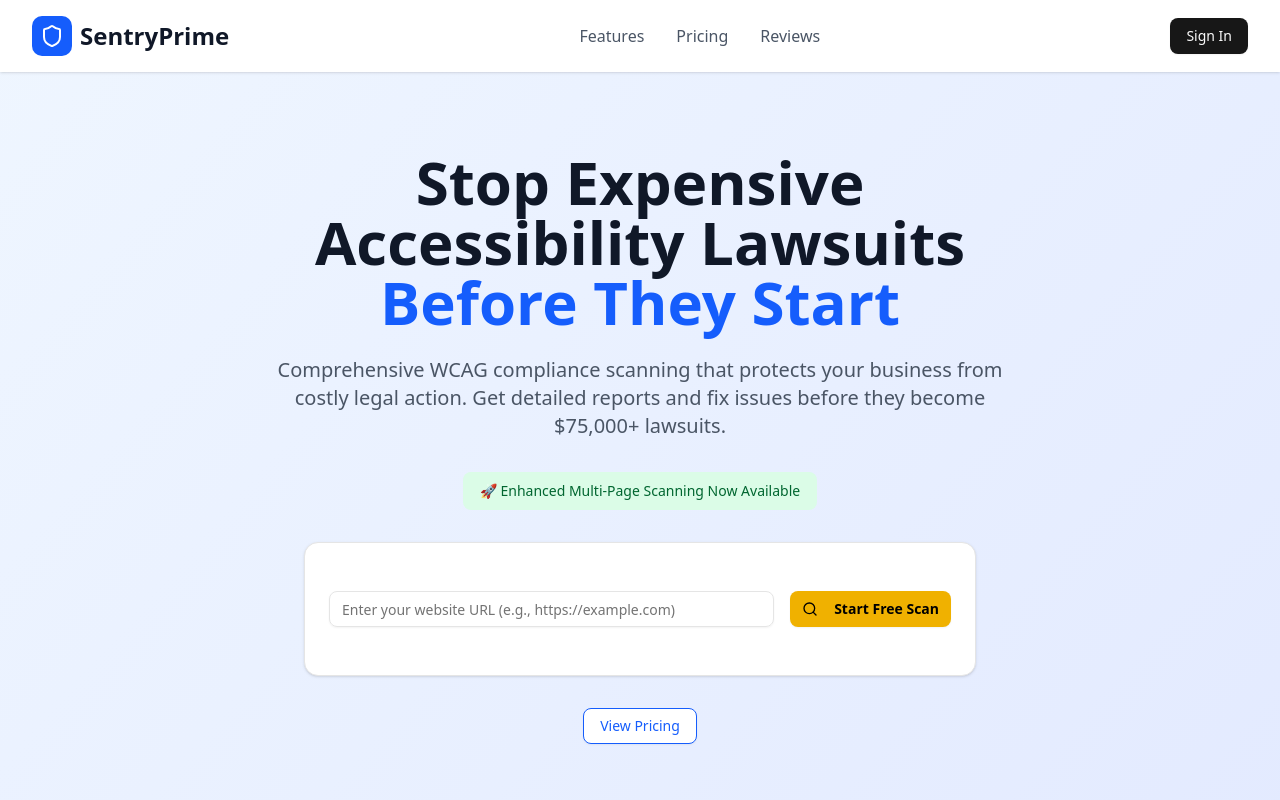
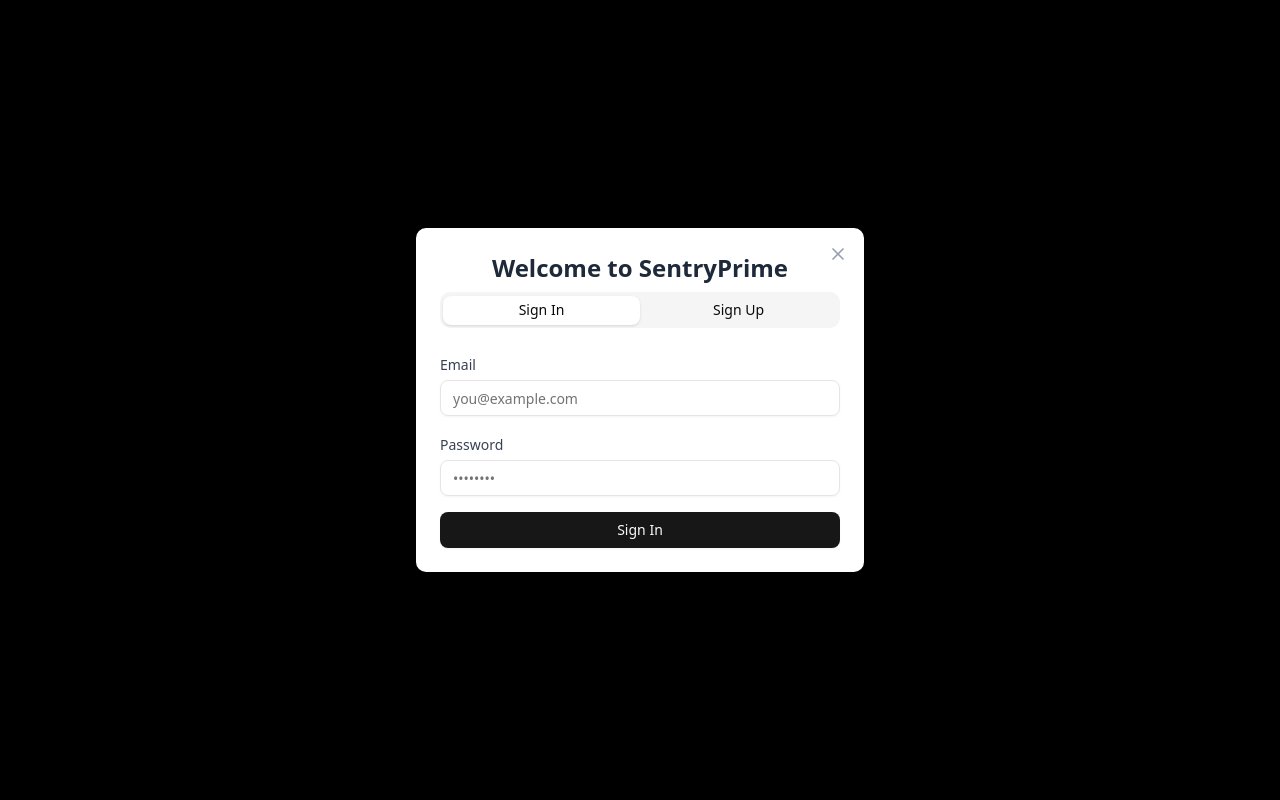
Before and after one commit to SentryPrime1/sentryprime-frontend-final, a React (Vite) app: page / in a window 1280 px wide. Shown: the top 800 px of the page. Built offline with nearby package versions, Linux system fonts and the light colour scheme.

Commit message:
Update AuthModal.jsx

```diff
--- a/src/components/ui/AuthModal.jsx
+++ b/src/components/ui/AuthModal.jsx
@@ -1,78 +1,56 @@
 import React, { useState } from 'react'
 import { Button } from '@/components/ui/button.jsx'
-import { Card, CardContent, CardDescription, CardHeader, CardTitle } from '@/components/ui/card.jsx'
 import { Input } from '@/components/ui/input.jsx'
-import { Label } from '@/components/ui/label.jsx'
 import { Tabs, TabsContent, TabsList, TabsTrigger } from '@/components/ui/tabs.jsx'
 import { Alert, AlertDescription } from '@/components/ui/alert.jsx'
-import { X, Loader2, AlertCircle } from 'lucide-react'
+import { AlertTriangle, X, Loader2 } from 'lucide-react'
 
-const AuthModal = ({ isOpen, onClose, onAuthSuccess }) => {
+const AuthModal = ({ onClose, onAuthSuccess }) => {
+  const [activeTab, setActiveTab] = useState('signin')
+  const [error, setError] = useState('')
   const [loading, setLoading] = useState(false)
-  const [error, setError] = useState('')
 
-  // Login form state
-  const [loginData, setLoginData] = useState({
-    email: '',
-    password: ''
-  })
+  // Form state
+  const [email, setEmail] = useState('')
+  const [password, setPassword] = useState('')
+  const [confirmPassword, setConfirmPassword] = useState('')
+  const [firstName, setFirstName] = useState('')
+  const [lastName, setLastName] = useState('')
 
-  // Registration form state
-  const [registerData, setRegisterData] = useState({
-    firstName: '',
-    lastName: '',
-    email: '',
-    password: '',
-    confirmPassword: ''
-  })
-
+  // API call helper
   const apiCall = async (endpoint, data) => {
     const baseUrl = process.env.REACT_APP_BACKEND_URL || 'https://sentryprime-backend-clean-production.up.railway.app'
-
-  // --- ADD THIS LINE FOR DEBUGGING ---
-  console.log('Attempting to call backend at:', baseUrl );
+    console.log('Attempting to call backend at:', baseUrl ); // We can remove this later
 
     const response = await fetch(`${baseUrl}${endpoint}`, {
       method: 'POST',
-//...
-
       headers: {
         'Content-Type': 'application/json',
       },
       body: JSON.stringify(data)
     })
 
+    const responseData = await response.json()
+
     if (!response.ok) {
-      const errorData = await response.json().catch(() => ({}))
-      throw new Error(errorData.error || `HTTP ${response.status}`)
+      throw new Error(responseData.error || `HTTP ${response.status}`)
     }
 
-    return response.json()
+    return responseData
   }
 
+  // Handle Login
   const handleLogin = async (e) => {
     e.preventDefault()
-    if (!loginData.email || !loginData.password) {
-      setError('Please fill in all fields')
+    if (!email || !password) {
+      setError('Please enter both email and password.')
       return
     }
-
-    try {
     setLoading(true)
     setError('')
-
-      const response = await apiCall('/api/auth/login', {
-        email: loginData.email,
-        password: loginData.password
-      })
-
-      // Store auth token
-      localStorage.setItem('authToken', response.token)
-
-      // Call success callback with user data
-      onAuthSuccess(response.user)
-
-      // Close modal
+    try {
+      const data = await apiCall('/api/auth/login', { email, password })
+      onAuthSuccess(data)
       onClose()
     } catch (err) {
       setError(err.message)
@@ -81,37 +59,22 @@
     }
   }
 
+  // Handle Register
   const handleRegister = async (e) => {
     e.preventDefault()
-
-    if (!registerData.firstName || !registerData.lastName || !registerData.email || !registerData.password) {
-      setError('Please fill in all fields')
+    if (password !== confirmPassword) {
+      setError('Passwords do not match.')
       return
     }
-
-    if (registerData.password !== registerData.confirmPassword) {
-      setError('Passwords do not match')
+    if (!email || !password || !firstName || !lastName) {
+      setError('Please fill out all fields.')
       return
     }
-
-    try {
     setLoading(true)
     setError('')
-
-      const response = await apiCall('/api/auth/register', {
-        first_name: registerData.firstName,
-        last_name: registerData.lastName,
-        email: registerData.email,
-        password: registerData.password
-      })
-
-      // Store auth token
-      localStorage.setItem('authToken', response.token)
-
-      // Call success callback with user data
-      onAuthSuccess(response.user)
-
-      // Close modal
+    try {
+      const data = await apiCall('/api/auth/register', { firstName, lastName, email, password })
+      onAuthSuccess(data)
       onClose()
     } catch (err) {
       setError(err.message)
@@ -120,157 +83,72 @@
     }
   }
 
-  if (!isOpen) return null
+  return (
+    <div className="fixed inset-0 bg-black bg-opacity-50 flex items-center justify-center z-50">
+      <div className="bg-white rounded-lg shadow-2xl w-full max-w-md mx-4">
+        <div className="p-6 relative">
+          <button onClick={onClose} className="absolute top-4 right-4 text-gray-400 hover:text-gray-600">
+            <X size={20} />
+          </button>
+          <h2 className="text-2xl font-bold text-center mb-2 text-gray-800">Welcome to SentryPrime</h2>
 
-  return (
-    <div className="fixed inset-0 bg-black bg-opacity-50 flex items-center justify-center z-50 p-4">
-      <div className="bg-white rounded-lg max-w-md w-full max-h-[90vh] overflow-y-auto">
-        <div className="flex justify-between items-center p-6 border-b">
-          <h2 className="text-xl font-semibold">Welcome to SentryPrime</h2>
-          <Button variant="ghost" size="sm" onClick={onClose}>
-            <X className="h-4 w-4" />
-          </Button>
-        </div>
-
-        <div className="p-6">
-          <Tabs defaultValue="login" className="w-full">
+          <Tabs value={activeTab} onValueChange={setActiveTab} className="w-full">
             <TabsList className="grid w-full grid-cols-2">
-              <TabsTrigger value="login">Sign In</TabsTrigger>
-              <TabsTrigger value="register">Sign Up</TabsTrigger>
+              <TabsTrigger value="signin">Sign In</TabsTrigger>
+              <TabsTrigger value="signup">Sign Up</TabsTrigger>
             </TabsList>
 
             {error && (
               <Alert variant="destructive" className="mt-4">
-                <AlertCircle className="h-4 w-4" />
+                <AlertTriangle className="h-4 w-4" />
                 <AlertDescription>{error}</AlertDescription>
               </Alert>
             )}
 
-            <TabsContent value="login">
-              <Card>
-                <CardHeader>
-                  <CardTitle>Sign In</CardTitle>
-                  <CardDescription>
-                    Enter your credentials to access your dashboard
-                  </CardDescription>
-                </CardHeader>
-                <CardContent>
-                  <form onSubmit={handleLogin} className="space-y-4">
-                    <div className="space-y-2">
-                      <Label htmlFor="login-email">Email</Label>
-                      <Input
-                        id="login-email"
-                        type="email"
-                        placeholder="your@email.com"
-                        value={loginData.email}
-                        onChange={(e) => setLoginData({...loginData, email: e.target.value})}
-                        disabled={loading}
-                      />
+            <TabsContent value="signin">
+              <form onSubmit={handleLogin} className="space-y-4 mt-4">
+                <div>
+                  <label className="text-sm font-medium text-gray-700">Email</label>
+                  <Input type="email" placeholder="you@example.com" value={email} onChange={e => setEmail(e.target.value)} required className="mt-1" />
                 </div>
-                    <div className="space-y-2">
-                      <Label htmlFor="login-password">Password</Label>
-                      <Input
-                        id="login-password"
-                        type="password"
-                        placeholder="Your password"
-                        value={loginData.password}
-                        onChange={(e) => setLoginData({...loginData, password: e.target.value})}
-                        disabled={loading}
-                      />
+                <div>
+                  <label className="text-sm font-medium text-gray-700">Password</label>
+                  <Input type="password" placeholder="••••••••" value={password} onChange={e => setPassword(e.target.value)} required className="mt-1" />
                 </div>
                 <Button type="submit" className="w-full" disabled={loading}>
-                      {loading ? (
-                        <>
-                          <Loader2 className="mr-2 h-4 w-4 animate-spin" />
-                          Signing In...
-                        </>
-                      ) : (
-                        'Sign In'
-                      )}
+                  {loading ? <Loader2 className="h-4 w-4 animate-spin" /> : 'Sign In'}
                 </Button>
               </form>
-                </CardContent>
-              </Card>
             </TabsContent>
 
-            <TabsContent value="register">
-              <Card>
-                <CardHeader>
-                  <CardTitle>Create Account</CardTitle>
-                  <CardDescription>
-                    Get started with your free SentryPrime account
-                  </CardDescription>
-                </CardHeader>
-                <CardContent>
-                  <form onSubmit={handleRegister} className="space-y-4">
+            <TabsContent value="signup">
+              <form onSubmit={handleRegister} className="space-y-4 mt-4">
                 <div className="grid grid-cols-2 gap-4">
-                      <div className="space-y-2">
-                        <Label htmlFor="register-firstName">First Name</Label>
-                        <Input
-                          id="register-firstName"
-                          placeholder="John"
-                          value={registerData.firstName}
-                          onChange={(e) => setRegisterData({...registerData, firstName: e.target.value})}
-                          disabled={loading}
-                        />
+                  <div>
+                    <label className="text-sm font-medium text-gray-700">First Name</label>
+                    <Input placeholder="John" value={firstName} onChange={e => setFirstName(e.target.value)} required className="mt-1" />
                   </div>
-                      <div className="space-y-2">
-                        <Label htmlFor="register-lastName">Last Name</Label>
-                        <Input
-                          id="register-lastName"
-                          placeholder="Doe"
-                          value={registerData.lastName}
-                          onChange={(e) => setRegisterData({...registerData, lastName: e.target.value})}
-                          disabled={loading}
-                        />
+                  <div>
+                    <label className="text-sm font-medium text-gray-700">Last Name</label>
+                    <Input placeholder="Doe" value={lastName} onChange={e => setLastName(e.target.value)} required className="mt-1" />
                   </div>
                 </div>
-                    <div className="space-y-2">
-                      <Label htmlFor="register-email">Email</Label>
-                      <Input
-                        id="register-email"
-                        type="email"
-                        placeholder="your@email.com"
-                        value={registerData.email}
-                        onChange={(e) => setRegisterData({...registerData, email: e.target.value})}
-                        disabled={loading}
-                      />
+                <div>
+                  <label className="text-sm font-medium text-gray-700">Email</label>
+                  <Input type="email" placeholder="you@example.com" value={email} onChange={e => setEmail(e.target.value)} required className="mt-1" />
                 </div>
-                    <div className="space-y-2">
-                      <Label htmlFor="register-password">Password</Label>
-                      <Input
-                        id="register-password"
-                        type="password"
-                        placeholder="Create a strong password"
-                        value={registerData.password}
-                        onChange={(e) => setRegisterData({...registerData, password: e.target.value})}
-                        disabled={loading}
-                      />
+                <div>
+                  <label className="text-sm font-medium text-gray-700">Password</label>
+                  <Input type="password" placeholder="••••••••" value={password} onChange={e => setPassword(e.target.value)} required className="mt-1" />
                 </div>
-                    <div className="space-y-2">
-                      <Label htmlFor="register-confirmPassword">Confirm Password</Label>
-                      <Input
-                        id="register-confirmPassword"
-                        type="password"
-                        placeholder="Confirm your password"
-                        value={registerData.confirmPassword}
-                        onChange={(e) => setRegisterData({...registerData, confirmPassword: e.target.value})}
-                        disabled={loading}
-                      />
+                <div>
+                  <label className="text-sm font-medium text-gray-700">Confirm Password</label>
+                  <Input type="password" placeholder="••••••••" value={confirmPassword} onChange={e => setConfirmPassword(e.target.value)} required className="mt-1" />
                 </div>
                 <Button type="submit" className="w-full" disabled={loading}>
-                      {loading ? (
-                        <>
-                          <Loader2 className="mr-2 h-4 w-4 animate-spin" />
-                          Creating Account...
-                        </>
-                      ) : (
-                        'Create Account'
-                      )}
+                  {loading ? <Loader2 className="h-4 w-4 animate-spin" /> : 'Create Account'}
                 </Button>
               </form>
-                </CardContent>
-              </Card>
             </TabsContent>
           </Tabs>
         </div>
```
Lines whose indentation alone changed are shown as unchanged.
